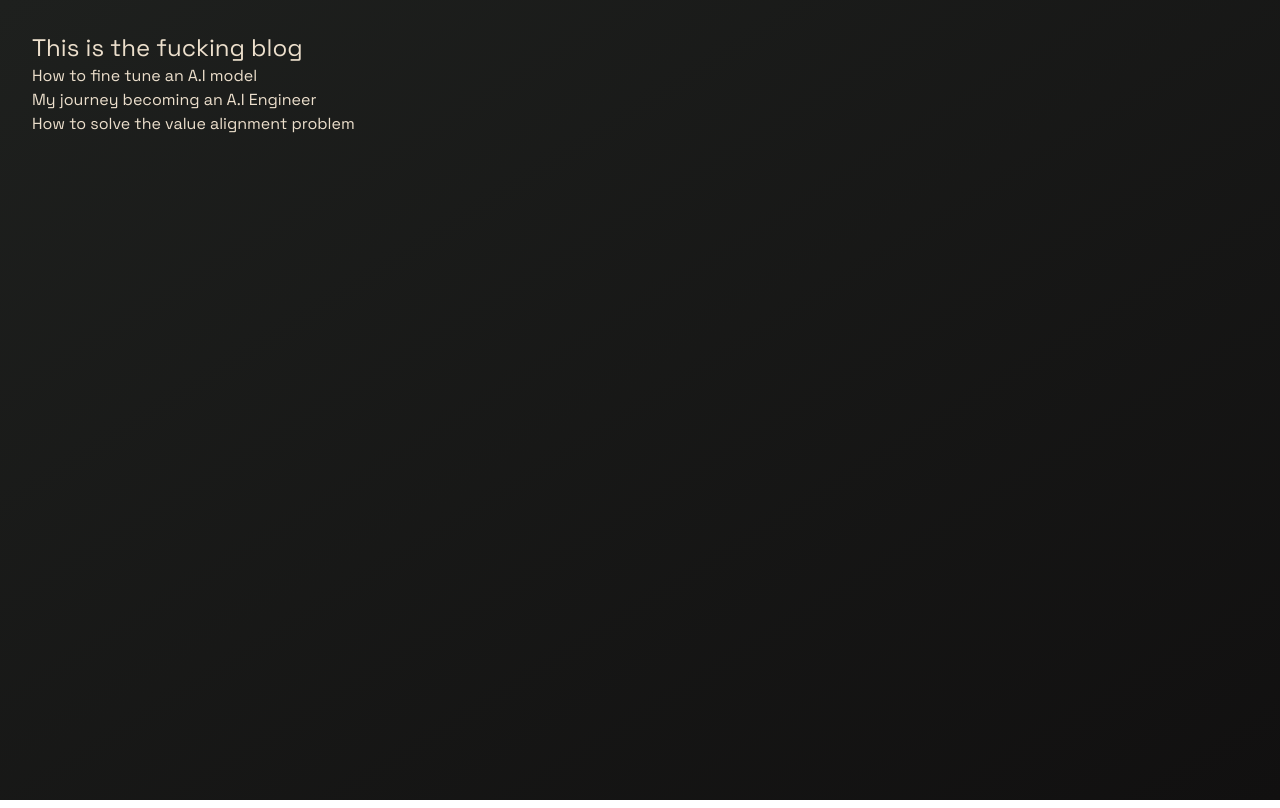
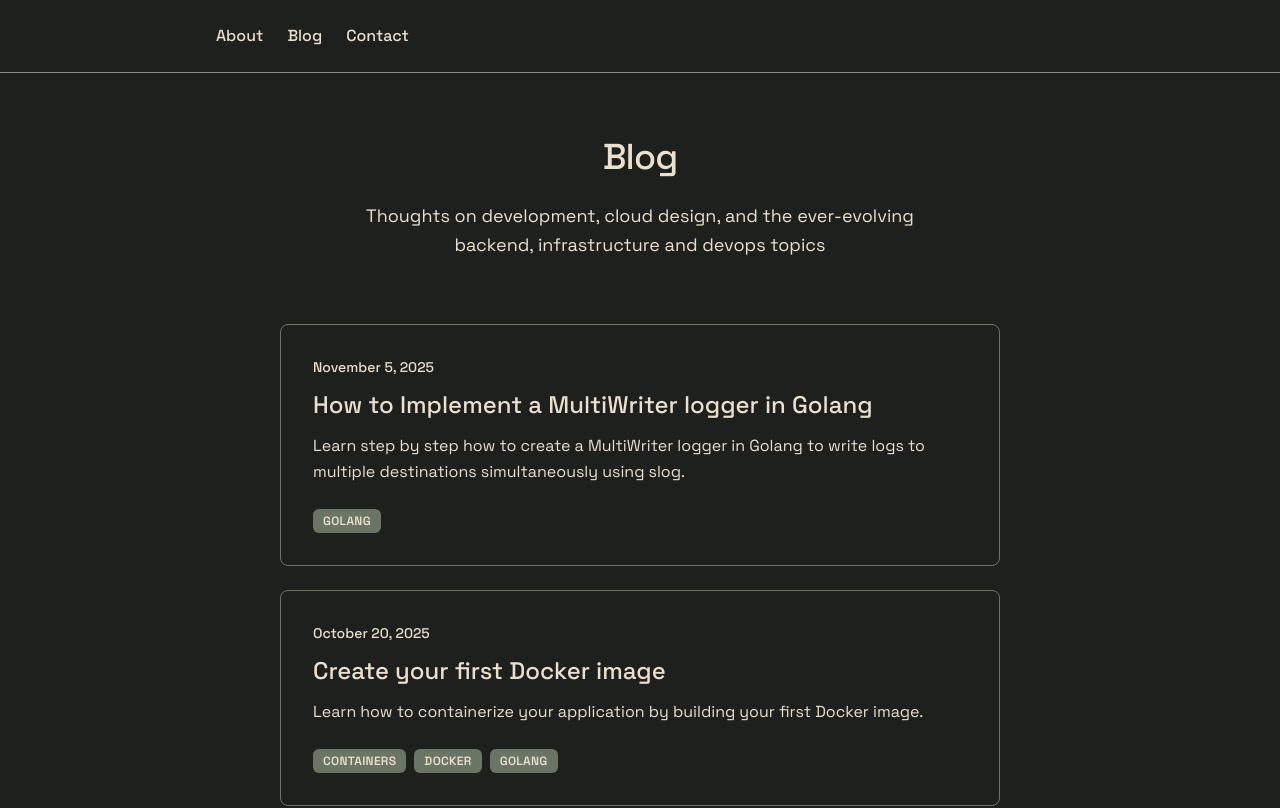
Before and after one commit to pedrouzcategui/pedrouzcateguiv1, a Next.js app: page /blog in a window 1280 px wide. Shown: the top 808 px of the page. Built offline with nearby package versions, Linux system fonts and the light colour scheme.

Commit message:
Included Blog MVP

```diff
--- /dev/null
+++ b/src/app/blog/components/BlogPost.tsx
@@ -0,0 +1,44 @@
+type BlogPostProps = {
+    id: number;
+    date: string;
+    title: string;
+    excerpt: string;
+    tags: string[];
+}
+
+const BlogPost = ({id, date, title, excerpt, tags}: BlogPostProps) => {
+    return (
+            <article
+              className="group block p-6 sm:p-8 border border-terciary rounded-lg hover:border-secondary hover:shadow-sm transition-all duration-200 ease-in-out cursor-pointer"
+            >
+              {/* Date */}
+              <div className="text-sm mb-3 font-medium">
+                {date}
+              </div>
+
+              {/* Title */}
+              <h2 className="text-2xl font-medium  mb-3 transition-colors">
+                {title}
+              </h2>
+
+              {/* Excerpt */}
+              <p className=" mb-6 leading-relaxed">
+                {excerpt}
+              </p>
+
+              {/* Tags */}
+              <div className="flex flex-wrap gap-2">
+                {tags.map((tag) => (
+                  <span
+                    key={tag}
+                    className="px-2.5 py-1 bg-terciary text-secondary text-xs font-semibold tracking-wide uppercase rounded-md"
+                  >
+                    {tag}
+                  </span>
+                ))}
+              </div>
+            </article>
+    )
+}
+
+export default BlogPost;
--- a/src/app/blog/page.tsx
+++ b/src/app/blog/page.tsx
@@ -1,33 +1,58 @@
-import ContactForm from "@/components/ContactForm";
-import ProjectCard from "@/components/ProjectCard";
-import {
-  Dog,
-  Dumbbell,
-  Hamburger,
-  PiggyBank,
-  ScanHeart,
-  Settings,
-} from "lucide-react";
-import Image from "next/image";
+import Link from "next/link";
+import BlogPost from "./components/BlogPost";
+import Navbar from "@/components/Navbar";
 
-const Page = () => {
+// 1. Define the data structure to match the image content
+const posts = [
+  {
+    id: 1,
+    date: "November 5, 2025",
+    title: "How to Implement a MultiWriter logger in Golang",
+    excerpt:
+      "Learn step by step how to create a MultiWriter logger in Golang to write logs to multiple destinations simultaneously using slog.",
+    tags: ["GOLANG"],
+  },
+  {
+    id: 2,
+    date: "October 20, 2025",
+    title: "Create your first Docker image",
+    excerpt:
+      "Learn how to containerize your application by building your first Docker image.",
+    tags: ["CONTAINERS", "DOCKER", "GOLANG"],
+  },
+  {
+    id: 3,
+    date: "October 9, 2025",
+    title: "Setting up a Kafka event broker with producers and consumers",
+    excerpt:
+      "A comprehensive guide on setting up a Kafka environment and connecting your first producers and consumers.",
+    tags: ["KAFKA", "GO", "EVENT-DRIVEN"],
+  },
+];
+
+export default function BlogPage() {
   return (
-    // Fondo principal con el negro de la paleta
-    <div className="min-h-screen bg-linear-to-br from-primary to-[#111010] font-sans text-secondary p-4 sm:p-8">
-      <h2 className="text-2xl mb-4s">This is the fucking blog</h2>
-      <ul>
-        <li>
-          <a>How to fine tune an A.I model</a>
-        </li>
-        <li>
-          <a>My journey becoming an A.I Engineer</a>
-        </li>
-        <li>
-          <a>How to solve the value alignment problem</a>
-        </li>
-      </ul>
+    <div className="min-h-screen bg-primary font-sans text-secondary">
+      {/* --- Navbar --- */}
+      <Navbar />
+      {/* --- Main Content --- */}
+      <main className="max-w-3xl mx-auto px-6 pt-16 pb-24">
+        {/* Header Section */}
+        <header className="text-center mb-16">
+          <h1 className="text-4xl font-medium mb-6 tracking-tight">Blog</h1>
+          <p className="text-lg leading-relaxed max-w-xl mx-auto">
+            Thoughts on development, cloud design, and the ever-evolving
+            backend, infrastructure and devops topics
+          </p>
+        </header>
+
+        {/* Blog Post List */}
+        <div className="space-y-6">
+          {posts.map((post) => (
+            <BlogPost {...post} key={post.id} />
+          ))}
+        </div>
+      </main>
     </div>
   );
-};
-
-export default Page;
+}
--- a/src/app/page.tsx
+++ b/src/app/page.tsx
@@ -1,4 +1,5 @@
 import ContactForm from "@/components/ContactForm";
+import Navbar from "@/components/Navbar";
 import ProjectCard from "@/components/ProjectCard";
 import {
   Dog,
@@ -61,47 +62,10 @@ const projects = [
 const App = () => {
   return (
     // Fondo principal con el negro de la paleta
-    <div className="min-h-screen bg-linear-to-br from-primary to-[#111010] font-sans text-secondary p-4 sm:p-8">
+    <div className="min-h-screen bg-primary">
+      {/* Navigation Menu */}
+      <Navbar />
       <div className="max-w-6xl mx-auto">
-        {/* Navigation Menu */}
-        <nav className="flex justify-center sm:justify-end py-4">
-          <ul className="flex space-x-6 text-lg">
-            <li>
-              <a
-                href="#about"
-                // Enlaces y hover usan el color beige claro
-                className="text-secondary transition duration-300"
-              >
-                About Me
-              </a>
-            </li>
-            <li>
-              <a
-                href="#projects"
-                className="text-secondary transition duration-300"
-              >
-                Projects
-              </a>
-            </li>
-            <li>
-              <a
-                href="#contact"
-                className="text-secondary transition duration-300"
-              >
-                Contact
-              </a>
-            </li>
-            <li>
-              <a
-                href="/blog"
-                className="text-secondary transition duration-300"
-              >
-                Blog
-              </a>
-            </li>
-          </ul>
-        </nav>
-
         {/* Header Section */}
         <header className="text-center py-12">
           {/* Título principal con el color beige */}
--- /dev/null
+++ b/src/components/Navbar.tsx
@@ -0,0 +1,26 @@
+import Link from "next/link"
+
+const Navbar = () => {
+    return (
+      <nav className="border-b border-gray-100/50 text-secondary">
+        <div className="max-w-4xl mx-auto px-6 py-6 flex justify-between items-center">
+          <div className="flex gap-6 font-medium">
+            <Link href="/" className="">
+              About
+            </Link>
+            <Link href="/blog" >
+              Blog
+            </Link>
+            <Link
+              href="/contact"
+              className=""
+            >
+              Contact
+            </Link>
+          </div>
+        </div>
+      </nav>
+    )
+}
+
+export default Navbar;
```
